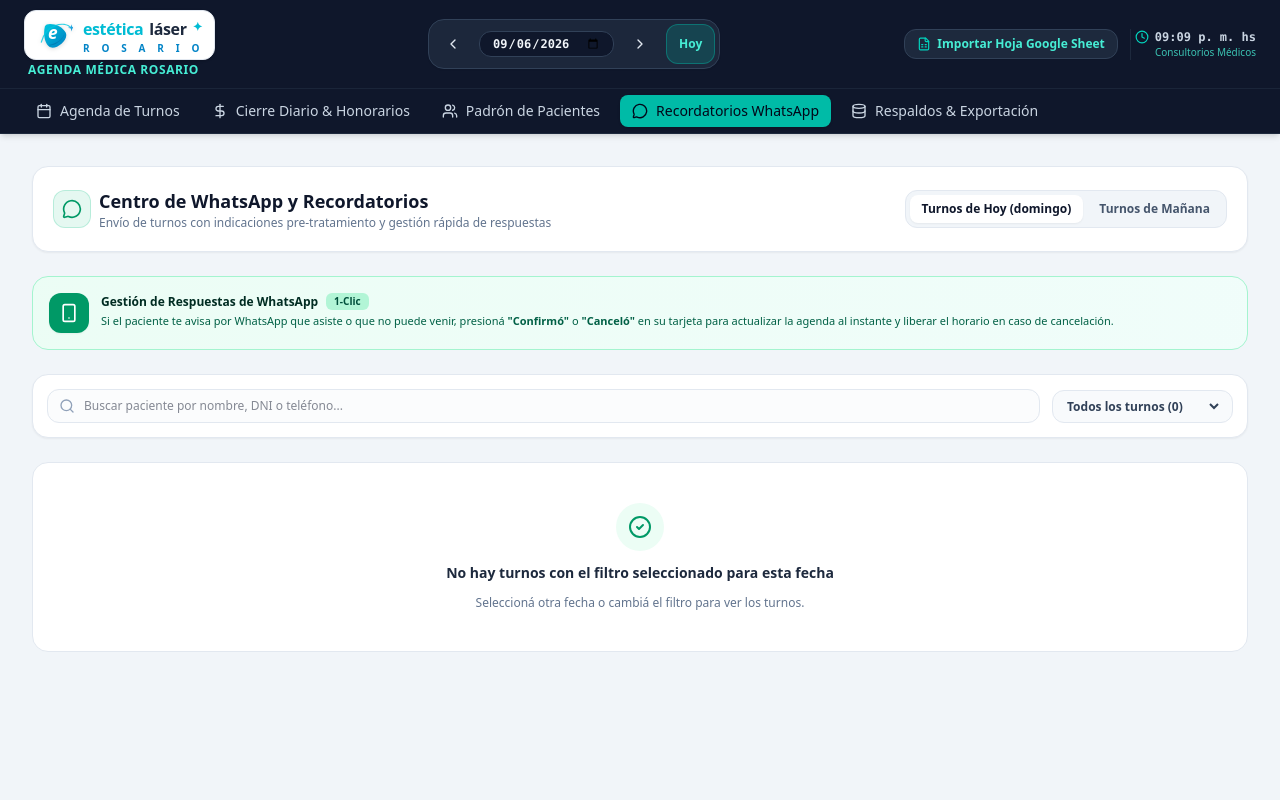
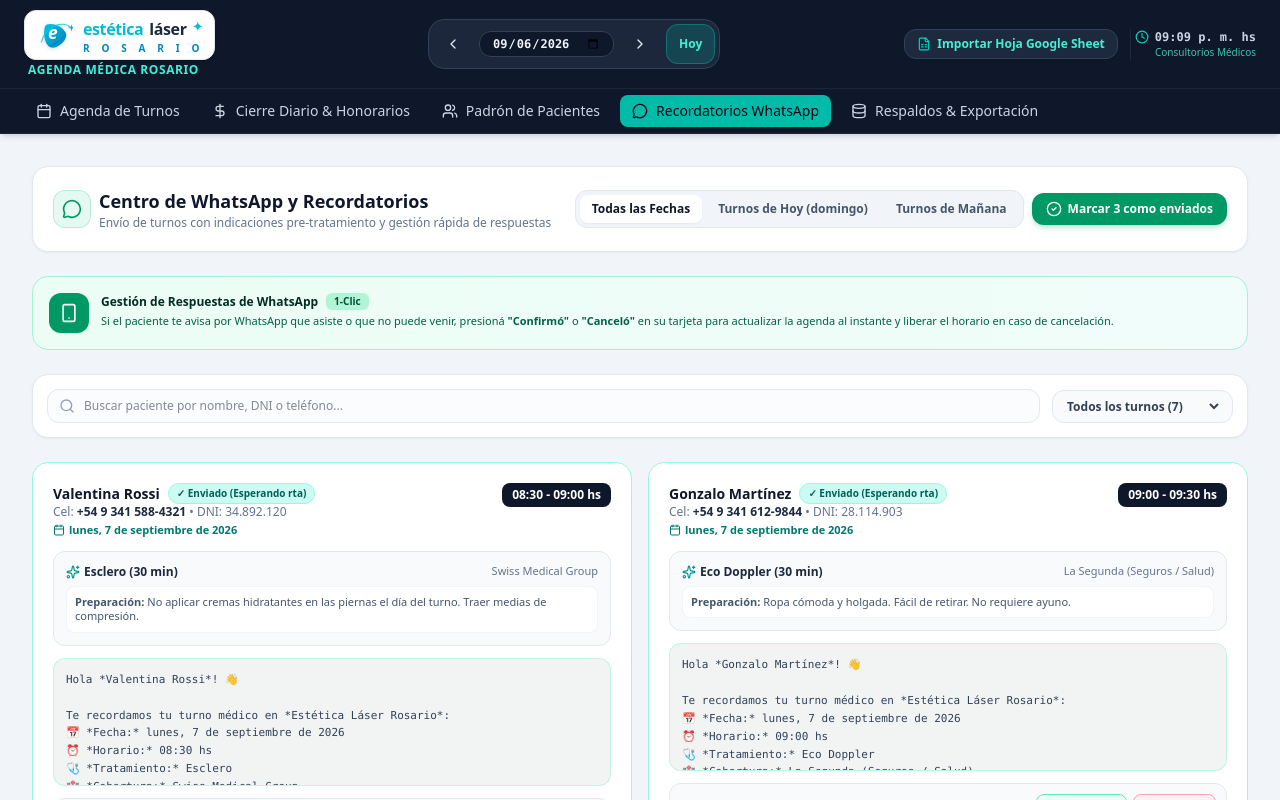
Before and after one commit to sofiigentaa/AgendaMedica, a React (Vite) app: page / in a window 1280 px wide. Both pictures are taken after a click on the button "Recordatorios WhatsApp". Shown: the top 800 px of the page. Built offline with nearby package versions, Linux system fonts and the light colour scheme.

Commit message:
Refactor date filtering and update UI messages

```diff
--- a/src/components/ReminderManager.tsx
+++ b/src/components/ReminderManager.tsx
@@ -55,11 +55,22 @@ export default function ReminderManager({
   nextDateObj.setDate(nextDateObj.getDate() + 1);
   const nextDateStr = `${nextDateObj.getFullYear()}-${String(nextDateObj.getMonth() + 1).padStart(2, '0')}-${String(nextDateObj.getDate()).padStart(2, '0')}`;
 
-  const [targetDate, setTargetDate] = useState<string>(currentDate);
+  // Por defecto se muestran los turnos de TODAS las fechas (no solo el día
+  // actual). La persona puede acotar a "Hoy" o "Mañana" si quiere.
+  const [dateMode, setDateMode] = useState<'todas' | 'hoy' | 'manana'>('todas');
 
   const targetAppointments = appointments
-    .filter((a) => a.fecha === targetDate && !a.esBloqueo && a.tratamientoId !== 'no_dar')
-    .sort((a, b) => a.horaInicio.localeCompare(b.horaInicio));
+    .filter((a) => !a.esBloqueo && a.tratamientoId !== 'no_dar')
+    .filter((a) => {
+      if (dateMode === 'todas') return true;
+      if (dateMode === 'hoy') return a.fecha === currentDate;
+      return a.fecha === nextDateStr;
+    })
+    .sort((a, b) => {
+      const dateCompare = a.fecha.localeCompare(b.fecha);
+      if (dateCompare !== 0) return dateCompare;
+      return a.horaInicio.localeCompare(b.horaInicio);
+    });
 
   const activeTargetAppointments = targetAppointments.filter((a) => a.estado !== 'cancelado');
   const cancelledAppointments = targetAppointments.filter((a) => a.estado === 'cancelado');
@@ -91,7 +102,7 @@ export default function ReminderManager({
 
     if (pendingIds.length === 0) {
       setSimulationNotification({
-        message: 'No hay recordatorios pendientes para esta fecha.',
+        message: 'No hay recordatorios pendientes con el filtro actual.',
         type: 'info'
       });
       return;
@@ -191,9 +202,19 @@ export default function ReminderManager({
         <div className="flex flex-wrap items-center gap-2">
           <div className="flex items-center gap-1 bg-slate-100 p-1 rounded-xl border border-slate-200">
             <button
-              onClick={() => setTargetDate(currentDate)}
+              onClick={() => setDateMode('todas')}
               className={`px-3 py-1.5 text-xs font-bold rounded-lg transition-colors cursor-pointer ${
-                targetDate === currentDate
+                dateMode === 'todas'
+                  ? 'bg-white text-slate-900 shadow-xs'
+                  : 'text-slate-600 hover:text-slate-900'
+              }`}
+            >
+              Todas las Fechas
+            </button>
+            <button
+              onClick={() => setDateMode('hoy')}
+              className={`px-3 py-1.5 text-xs font-bold rounded-lg transition-colors cursor-pointer ${
+                dateMode === 'hoy'
                   ? 'bg-white text-slate-900 shadow-xs'
                   : 'text-slate-600 hover:text-slate-900'
               }`}
@@ -201,9 +222,9 @@ export default function ReminderManager({
               Turnos de Hoy ({formatDatePretty(currentDate).split(',')[0]})
             </button>
             <button
-              onClick={() => setTargetDate(nextDateStr)}
+              onClick={() => setDateMode('manana')}
               className={`px-3 py-1.5 text-xs font-bold rounded-lg transition-colors cursor-pointer ${
-                targetDate === nextDateStr
+                dateMode === 'manana'
                   ? 'bg-white text-slate-900 shadow-xs'
                   : 'text-slate-600 hover:text-slate-900'
               }`}
@@ -280,10 +301,10 @@ export default function ReminderManager({
             <CheckCircle2 className="w-6 h-6" />
           </div>
           <h3 className="text-sm font-bold text-slate-800">
-            No hay turnos con el filtro seleccionado para esta fecha
+            No hay turnos con el filtro seleccionado
           </h3>
           <p className="text-xs text-slate-500 max-w-sm mx-auto">
-            Seleccioná otra fecha o cambiá el filtro para ver los turnos.
+            Cambiá el filtro de fecha o de estado para ver los turnos.
           </p>
         </div>
       ) : (
@@ -337,6 +358,10 @@ export default function ReminderManager({
                       </div>
                       <div className="text-xs text-slate-500 font-medium">
                         Cel: <strong className="text-slate-800">{appt.pacienteTelefono}</strong> • DNI: {appt.pacienteDni}
+                      </div>
+                      <div className="text-[11px] text-teal-700 font-bold flex items-center gap-1 mt-0.5">
+                        <Calendar className="w-3 h-3" />
+                        {formatDatePretty(appt.fecha)}
                       </div>
                     </div>
 
```
